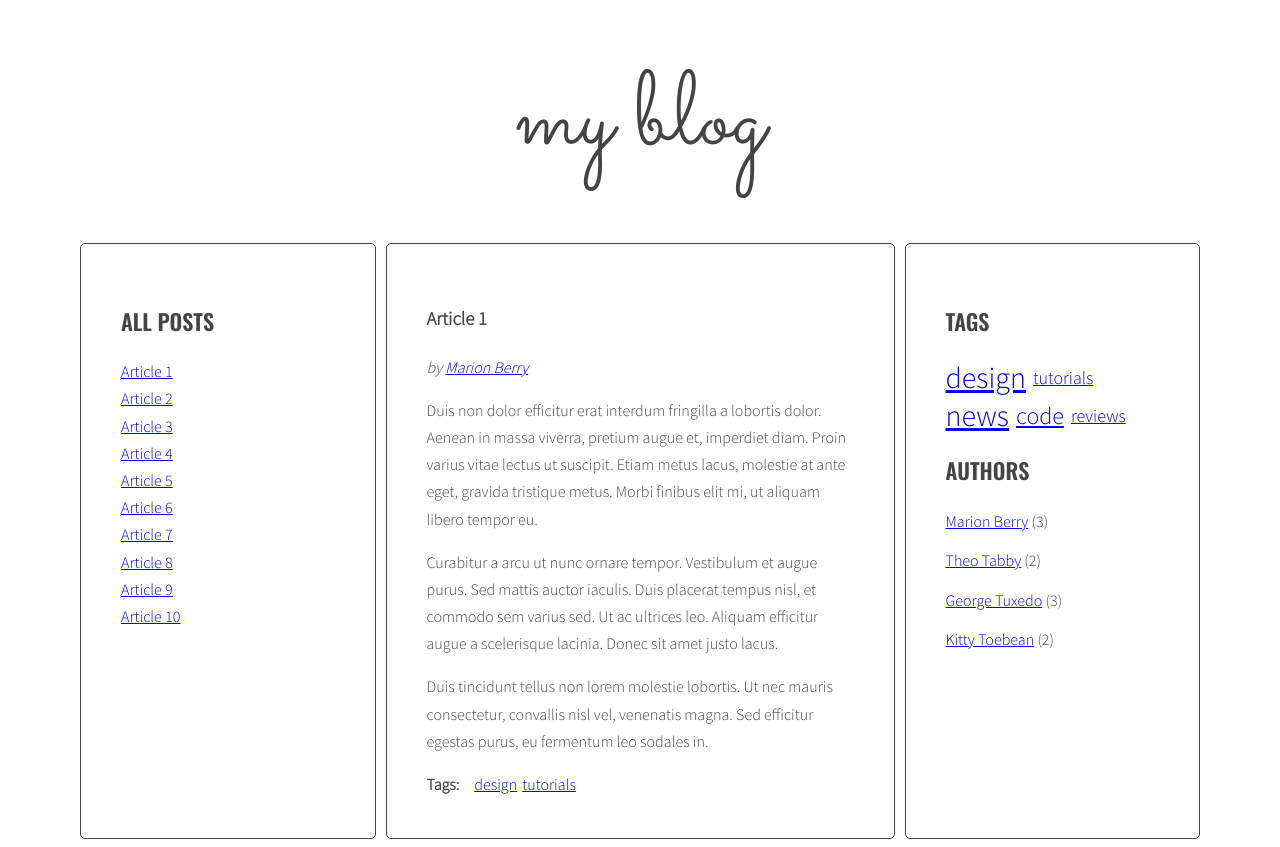
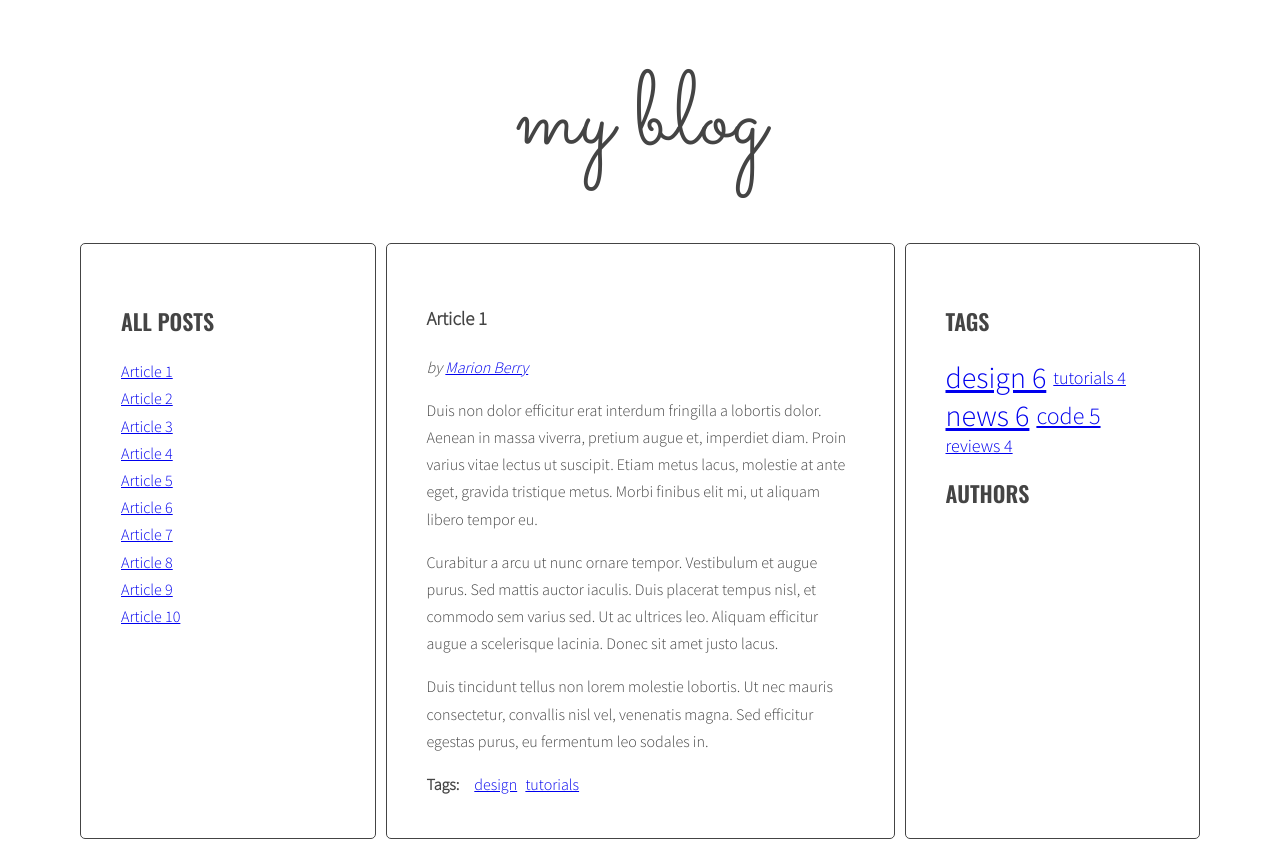
Before and after one commit to ewaolczak/blog-basic-javascript, a website: page index.html in a window 1280 px wide. Drawn offline with nearby package versions, Linux system fonts and the light colour scheme.

Commit message:
IN PROGRESS Handlebars - error with list of authors

```diff
--- a/index.html
+++ b/index.html
@@ -275,6 +275,27 @@
       </main>
     </div>
   </div>
+  <script id="template-article-link" type="text/x-handlebars-template">
+    <li><a href="#{{ id }}"><span>{{ title }}</span></a></li>
+  </script>
+  <script id="template-tag-link" type="text/x-handlebars-template">
+    <li><a href="#tag-{{ tag }}">{{ tag }}</a></li>
+  </script>
+  <script id="template-author-link" type="text/x-handlebars-template">
+    <a href="#{{ author }}">{{ author }}</a>
+  </script>
+  <script id="template-tag-cloud-link" type="text/x-handlebars-template">
+    {{#each tags}}
+    <li><a class="{{className}}" href="#tag-{{tag}}">{{ tag }} {{ count }}</a></li>
+    {{/each}}
+  </script>
+  <script id="template-author-list" type="text/x-handlebars-template">
+    {{#each author}}
+    <li><a class="author-name" href="#{{author}}">{{ author }}</a> {{ articlesCount }}</li>
+    {{/each}}
+  </script>
+  <script
+    src="https://cdnjs.cloudflare.com/ajax/libs/handlebars.js/4.1.0/handlebars.min.js"></script>
   <script src="js/script.js"></script>
 </body>
 
--- a/js/script.js
+++ b/js/script.js
@@ -1,6 +1,24 @@
 /* eslint-disable no-inner-declarations */
 {
   ('use strict');
+
+  const templates = {
+    articleLink: Handlebars.compile(
+      document.querySelector('#template-article-link').innerHTML
+    ),
+    tagLink: Handlebars.compile(
+      document.querySelector('#template-tag-link').innerHTML
+    ),
+    authorLink: Handlebars.compile(
+      document.querySelector('#template-author-link').innerHTML
+    ),
+    tagCloudLink: Handlebars.compile(
+      document.querySelector('#template-tag-cloud-link').innerHTML
+    ),
+    authorList: Handlebars.compile(
+      document.querySelector('#template-author-list').innerHTML
+    )
+  };
 
   const opts = {
     tagSize: {
@@ -81,7 +99,9 @@
       const articleTitle = article.querySelector(select.title).innerHTML;
 
       /* create HTML of the link */
-      const linkHTML = `<li><a href="#${articleId}"><span>${articleTitle}</span></a></li>`;
+      // const linkHTML = `<li><a href="#${articleId}"><span>${articleTitle}</span></a></li>`;
+      const linkHTMLData = { id: articleId, title: articleTitle };
+      const linkHTML = templates.articleLink(linkHTMLData);
 
       /* insert link into html variable */
       html = html + linkHTML;
@@ -100,7 +120,6 @@
     let params = { min: 999999, max: 0 };
 
     for (let tag in tags) {
-      console.log(`${tag} is used ${tags[tag]} times`);
       params.max = tags[tag] > params.max ? tags[tag] : params.max;
       params.min = tags[tag] < params.min ? tags[tag] : params.min;
     }
@@ -142,7 +161,8 @@
       /* START LOOP: for each tag */
       for (let tag of articleTagsArray) {
         /* generate HTML of the link */
-        const linkHTML = `<li><a href="#tag-${tag}">${tag}</a></li>`;
+        const linkHTMLData = { tag: tag };
+        const linkHTML = templates.tagLink(linkHTMLData);
 
         /* add generated code to html variable */
         html = html + linkHTML;
@@ -165,22 +185,22 @@
 
     /* create variable for all links HTML code */
     const tagsParams = calculateTagParams(allTags);
-    console.log('tagsParams', tagsParams);
-    let allTagsHTML = '';
+    let allTagsData = { tags: [] };
 
     /* START LOOP: for each tag in allTags: */
     for (let tag in allTags) {
-      /* generate code of a link and add it to allTagsHTML */
-      allTagsHTML += `<li><a class="${
-        opts.tagSize.classPrefix
-      }${calculateTagClass(
-        allTags[tag],
-        tagsParams
-      )}" href="#tag-${tag}">${tag}</a></li>`;
+      allTagsData.tags.push({
+        tag: tag,
+        count: allTags[tag],
+        className: `${opts.tagSize.classPrefix}${calculateTagClass(
+          allTags[tag],
+          tagsParams
+        )}`
+      });
       /* END LOOP: for each tag in allTags: */
     }
     /*add HTML from allTagsHTML to tagList */
-    tagList.innerHTML = allTagsHTML;
+    tagList.innerHTML = templates.tagCloudLink(allTagsData);
   }
 
   function tagClickHandler(e) {
@@ -251,7 +271,8 @@
       const articleAuthor = article.getAttribute('data-author');
 
       /* generate HTML of the link */
-      const linkHTML = `<a href="#${articleAuthor}">${articleAuthor}</a>`;
+      const linkHTMLData = { author: articleAuthor };
+      const linkHTML = templates.authorLink(linkHTMLData);
 
       /* add generated code to html variable */
       html = linkHTML;
@@ -273,18 +294,23 @@
     const authorsList = document.querySelector(select.listOf.authors);
 
     /* create variable for all links HTML code */
-    let allAuthorsHTML = '';
+    let allAuthorsData = { authors: [] };
 
     /* START LOOP: for each articleAuthor in allAuthors: */
     for (let articleAuthor in allAuthors) {
       /* generate code of a link and add it to allAuthorsHTML */
-      allAuthorsHTML += `<li><a class="author-name" href="#${articleAuthor}">${articleAuthor}</a> (${allAuthors[articleAuthor]})</li>`;
-
+      // allAuthorsHTML += `<li><a class="author-name" href="#${articleAuthor}">${articleAuthor}</a> (${allAuthors[articleAuthor]})</li>`;
+      allAuthorsData.authors.push({
+        author: articleAuthor,
+        articlesCount: allAuthors[articleAuthor]
+      });
       /* END LOOP: for each articleAuthor in allAuthors: */
     }
+    console.log('allAuthorsData', allAuthorsData);
 
     /* add HTML from allAuthorsHTML to authorsList */
-    authorsList.innerHTML = allAuthorsHTML;
+    authorsList.innerHTML = templates.authorList(allAuthorsData);
+    console.log('authorsList', authorsList);
   }
 
   function authorClickHandler(e) {
```
Also changed, not shown: .eslintrc.json.
